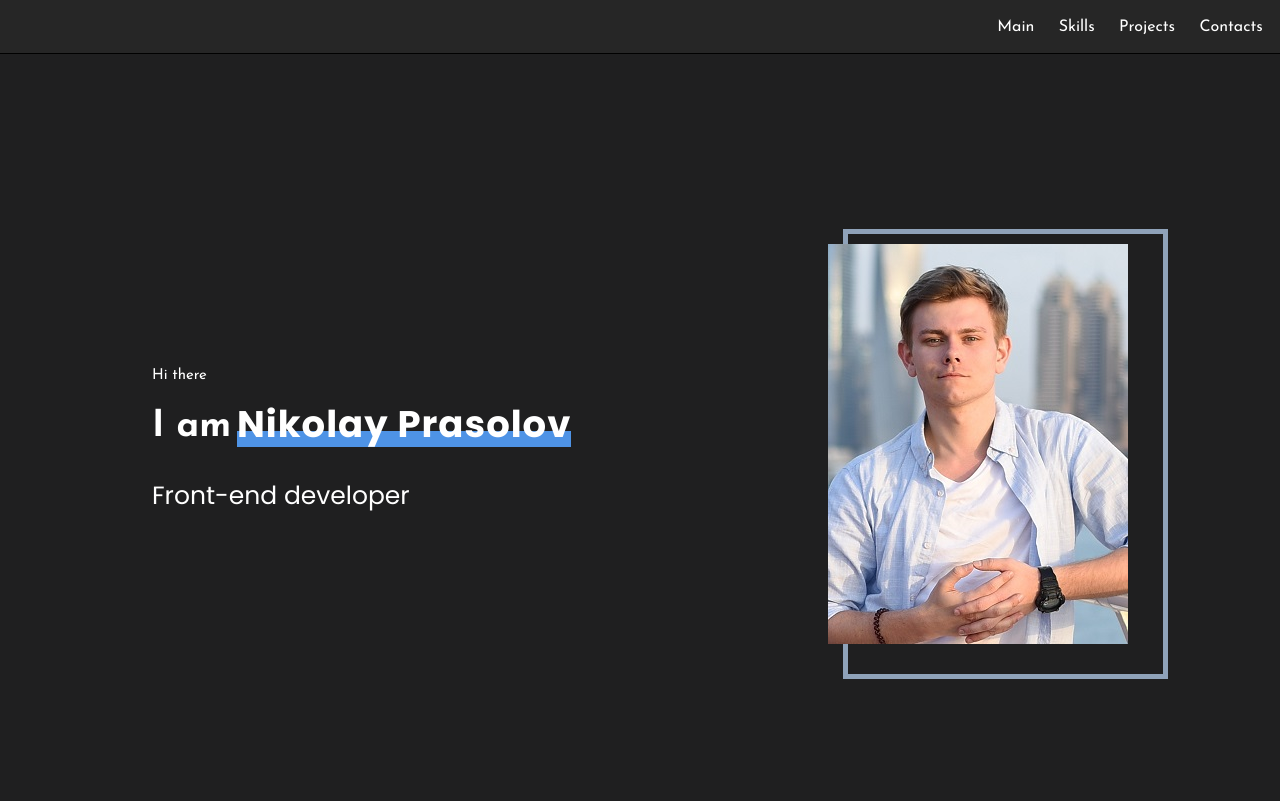
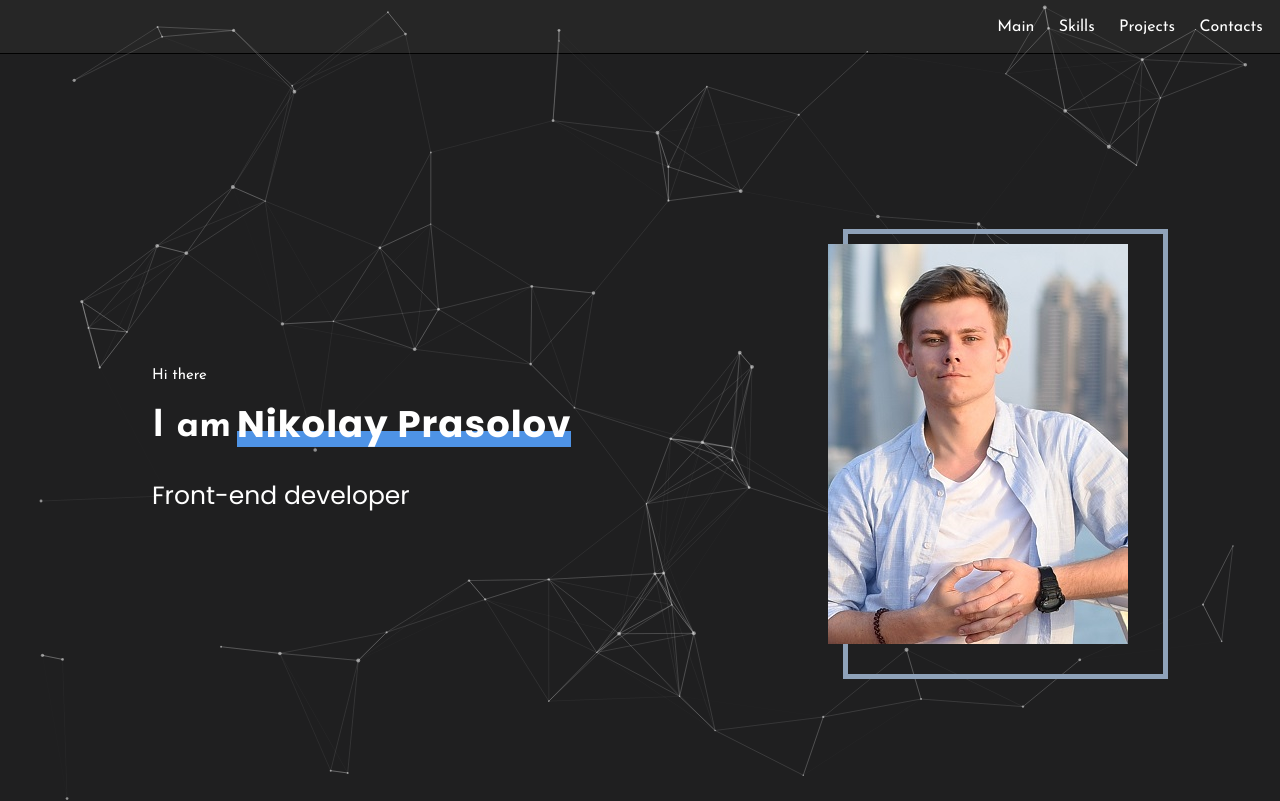
Before and after one commit to Nikolas-Bars/Portfolio, a React (Create React App) app: page / in a window 1280 px wide. Shown: the top 801 px of the page. Built offline with nearby package versions, Linux system fonts and the light colour scheme.

Commit message:
added particles

```diff
--- a/package.json
+++ b/package.json
@@ -15,6 +15,8 @@
     "react": "^18.0.0",
     "react-dom": "^18.0.0",
     "react-scripts": "5.0.0",
+    "react-tsparticles": "^2.0.6",
+    "tsparticles": "^2.0.6",
     "web-vitals": "^2.1.0"
   },
   "scripts": {
@@ -24,7 +26,6 @@
     "eject": "react-scripts eject",
     "predeploy": "yarn run build",
     "deploy": "gh-pages -d build"
-
   },
   "eslintConfig": {
     "extends": [
--- a/src/Main/Main.jsx
+++ b/src/Main/Main.jsx
@@ -1,12 +1,110 @@
 import React from 'react';
 import s from './Main.module.scss'
+import Particles from "react-tsparticles";
+import {loadFull}  from "tsparticles";
 
 
 const Main = () => {
+
+    const particlesInit = async (main) => {
+        console.log(main);
+
+        // you can initialize the tsParticles instance (main) here, adding custom shapes or presets
+        // this loads the tsparticles package bundle, it's the easiest method for getting everything ready
+        // starting from v2 you can add only the features you need reducing the bundle size
+        await loadFull(main);
+    };
+
+    const particlesLoaded = (container) => {
+        console.log(container);
+    };
+
+
+    const particlesOptions = {
+        particles: {
+                number:{
+                    value: 80,
+                    density: {
+                        enable: true,
+                        value_area: 800
+                    }
+                }
+        }
+    }
+
     return (
+<div className={s.mainBlock}>
 
-        <div className={s.mainBlock}>
+    <Particles
+        id="tsparticles"
+        init={particlesInit}
+        loaded={particlesLoaded}
+        options={{
 
+            fpsLimit: 120,
+            interactivity: {
+                events: {
+                    onClick: {
+                        enable: true,
+                        mode: "push",
+                    },
+
+                    resize: false,
+                },
+                modes: {
+                    push: {
+                        quantity: 1,
+                    },
+                    repulse: {
+                        distance: 100,
+                        duration: 0.4,
+                    },
+                },
+            },
+            particles: {
+                color: {
+                    value: "#ffffff",
+                },
+                links: {
+                    color: "#ffffff",
+                    distance: 150,
+                    enable: true,
+                    opacity: 0.2,
+                    width: 1,
+                },
+                collisions: {
+                    enable: true,
+                },
+                move: {
+                    direction: "none",
+                    enable: true,
+                    outModes: {
+                        default: "bounce",
+                    },
+                    random: false,
+                    speed: 2,
+                    straight: false,
+                },
+                number: {
+                    density: {
+                        enable: true,
+                        area: 800,
+                    },
+                    value: 80,
+                },
+                opacity: {
+                    value: 0.5,
+                },
+                shape: {
+                    type: "circle",
+                },
+                size: {
+                    value: { min: 0.5, max: 2 },
+                },
+            },
+            detectRetina: true,
+        }}
+    />
             <div className={s.container}>
 
                <div className={s.intro}>
```
Also changed, not shown: 1 other file (tests, documents, lock files or other folders).
